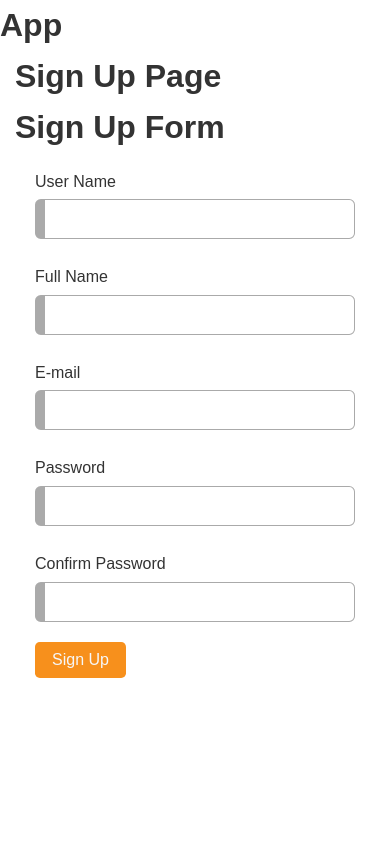
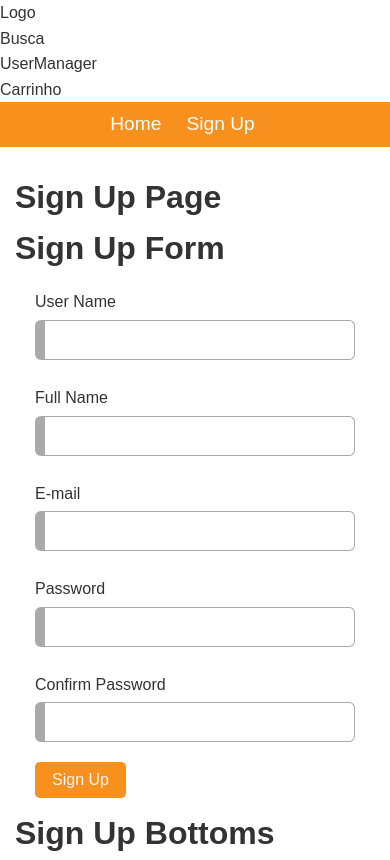
Before and after one commit to pedrofrohmut/ecommerce, a React (Create React App) app in the folder client/: page /signup in a window 390 px wide. Built offline with nearby package versions, Linux system fonts and the light colour scheme.

Commit message:
SignUp Page Responsive Layout

```diff
--- a/client/src/App.js
+++ b/client/src/App.js
@@ -1,19 +1,25 @@
 import React from "react"
 import { BrowserRouter, Switch, Route } from "react-router-dom"
+import styled from "styled-components"
 
 import HomePage from "./pages/HomePage"
 import SignUpPage from "./pages/SignUpPage"
 
+import SiteHeader from "./components/layout/SiteHeader"
+
 const App = () => (
-  <div className="App">
-    <h1>App</h1>
+  <AppStyled>
     <BrowserRouter>
+      <SiteHeader />
       <Switch>
         <Route exact path="/" component={HomePage} />
         <Route exact path="/signup" component={SignUpPage} />
       </Switch>
+      {/* SiteFooter */}
     </BrowserRouter>
-  </div>
+  </AppStyled>
 )
 
+const AppStyled = styled.div``
+
 export default App
--- /dev/null
+++ b/client/src/components/containers/SignUpBottons.jsx
@@ -0,0 +1,12 @@
+import React from "react"
+import styled from "styled-components"
+
+const SignUpBottons = () => (
+  <SignUpBottonsStyled className="SignUpBottons">
+    <h1>Sign Up Bottoms</h1>
+  </SignUpBottonsStyled>
+)
+
+const SignUpBottonsStyled = styled.div``
+
+export default SignUpBottons
--- a/client/src/components/forms/SignUpForm.jsx
+++ b/client/src/components/forms/SignUpForm.jsx
@@ -13,7 +13,7 @@ const SignUpForm = () => {
   const handleSubmit = () => {}
 
   return (
-    <SignUpFormStyled>
+    <SignUpFormStyled className="SignUpForm">
       <h1>Sign Up Form</h1>
 
       <Form onSubmit={handleSubmit}>
--- /dev/null
+++ b/client/src/components/layout/SiteHeader.jsx
@@ -0,0 +1,26 @@
+import React from "react"
+import styled from "styled-components"
+
+import Navbar from "../navigation/Navbar"
+
+const SiteHeader = () => (
+  <SiteHeaderStyled>
+    Logo
+    {" "}
+    <br />
+    Busca
+    {" "}
+    <br />
+    UserManager
+    {" "}
+    <br />
+    Carrinho
+    <Navbar />
+  </SiteHeaderStyled>
+)
+
+const SiteHeaderStyled = styled.div`
+  margin-bottom: 25px;
+`
+
+export default SiteHeader
--- /dev/null
+++ b/client/src/components/navigation/Navbar.jsx
@@ -0,0 +1,45 @@
+import React from "react"
+import { Link } from "react-router-dom"
+import styled from "styled-components"
+
+import PageContainer from "../globals/PageContainer"
+
+const Navbar = () => (
+  <NavbarStyled>
+    <PageContainer>
+      <ul>
+        <li>
+          <Link to="/">Home</Link>
+        </li>
+        <li>
+          <Link to="/signup">Sign Up</Link>
+        </li>
+      </ul>
+    </PageContainer>
+  </NavbarStyled>
+)
+
+const NavbarStyled = styled.div`
+  background-color: var(--mainOrange);
+  display: flex;
+  align-items: center;
+  justify-content: center;
+  font-size: 1.2rem;
+  padding: 7px 0;
+
+  li {
+    display: inline-block;
+  }
+
+  a {
+    color: var(--fullWhite);
+    margin-right: 25px;
+
+    &:hover,
+    &:focus {
+      text-decoration: underline;
+    }
+  }
+`
+
+export default Navbar
--- a/client/src/pages/SignUpPage.jsx
+++ b/client/src/pages/SignUpPage.jsx
@@ -2,19 +2,29 @@ import React from "react"
 import { connect } from "react-redux"
 import * as actions from "../store/actions/user"
 import styled from "styled-components"
+import PropTypes from "prop-types"
+
+import PageContainer from "../components/globals/PageContainer"
+
+import SignUpBottons from "../components/containers/SignUpBottons"
 import SignUpForm from "../components/forms/SignUpForm"
-import PageContainer from "../components/globals/PageContainer"
-import PropTypes from "prop-types"
 
 const SignUpPage = ({ signup, history }) => {
   const handleSubmit = newUser =>
     signup(newUser).then(() => history.push("/home"))
 
   return (
-    <SignUpPageStyled>
+    <SignUpPageStyled className="SignUpPage">
       <PageContainer>
         <h1>Sign Up Page</h1>
-        <SignUpForm onSubmit={handleSubmit} />
+        <div className="columns">
+          <div className="column-form">
+            <SignUpForm onSubmit={handleSubmit} />
+          </div>
+          <div className="column-buttons">
+            <SignUpBottons />
+          </div>
+        </div>
       </PageContainer>
     </SignUpPageStyled>
   )
@@ -27,7 +37,26 @@ SignUpPage.propTypes = {
   }).isRequired,
 }
 
-const SignUpPageStyled = styled.div``
+const SignUpPageStyled = styled.div`
+  .columns {
+    display: block;
+  }
+
+  .column-form {
+    width: 100%;
+  }
+
+  .column-buttons {
+    width: 100%;
+  }
+
+  @media (min-width: 768px) {
+    .columns {
+      display: flex;
+      justify-content: center;
+    }
+  }
+`
 
 export default connect(
   null,
```
